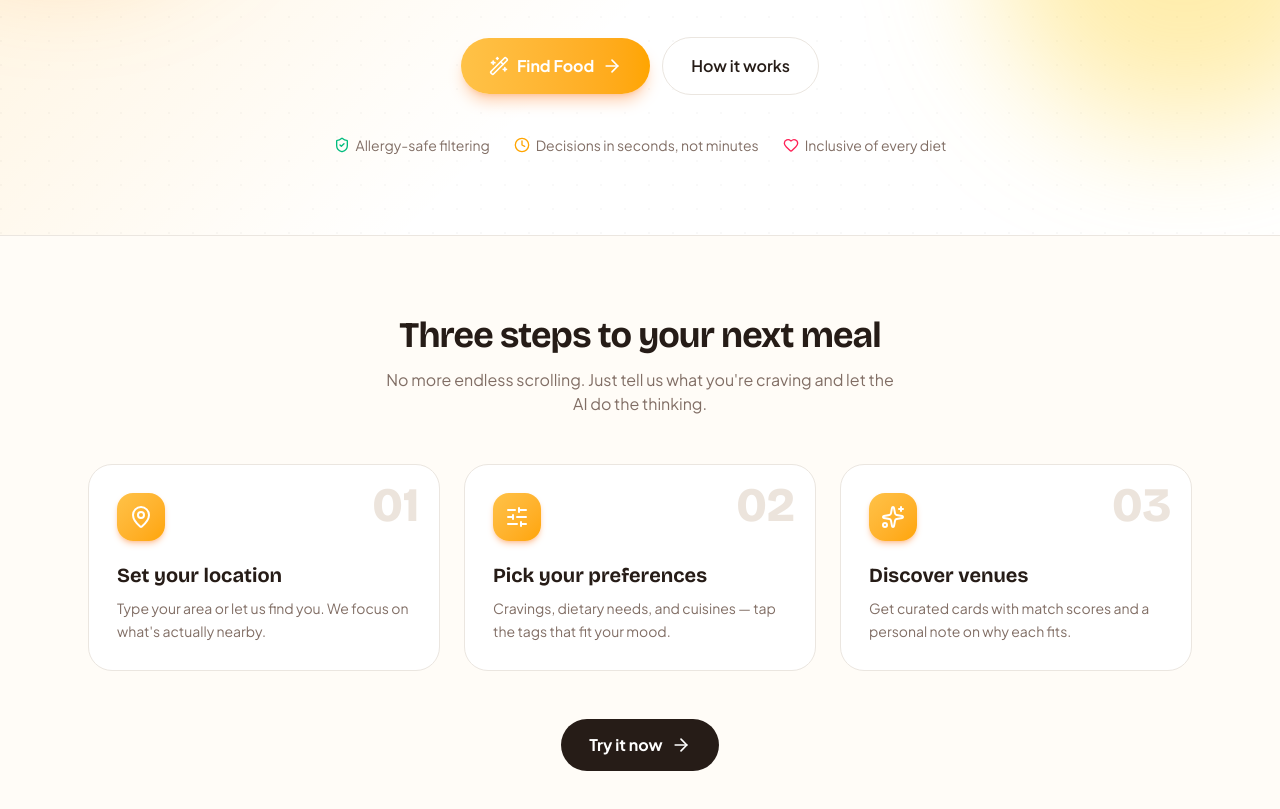
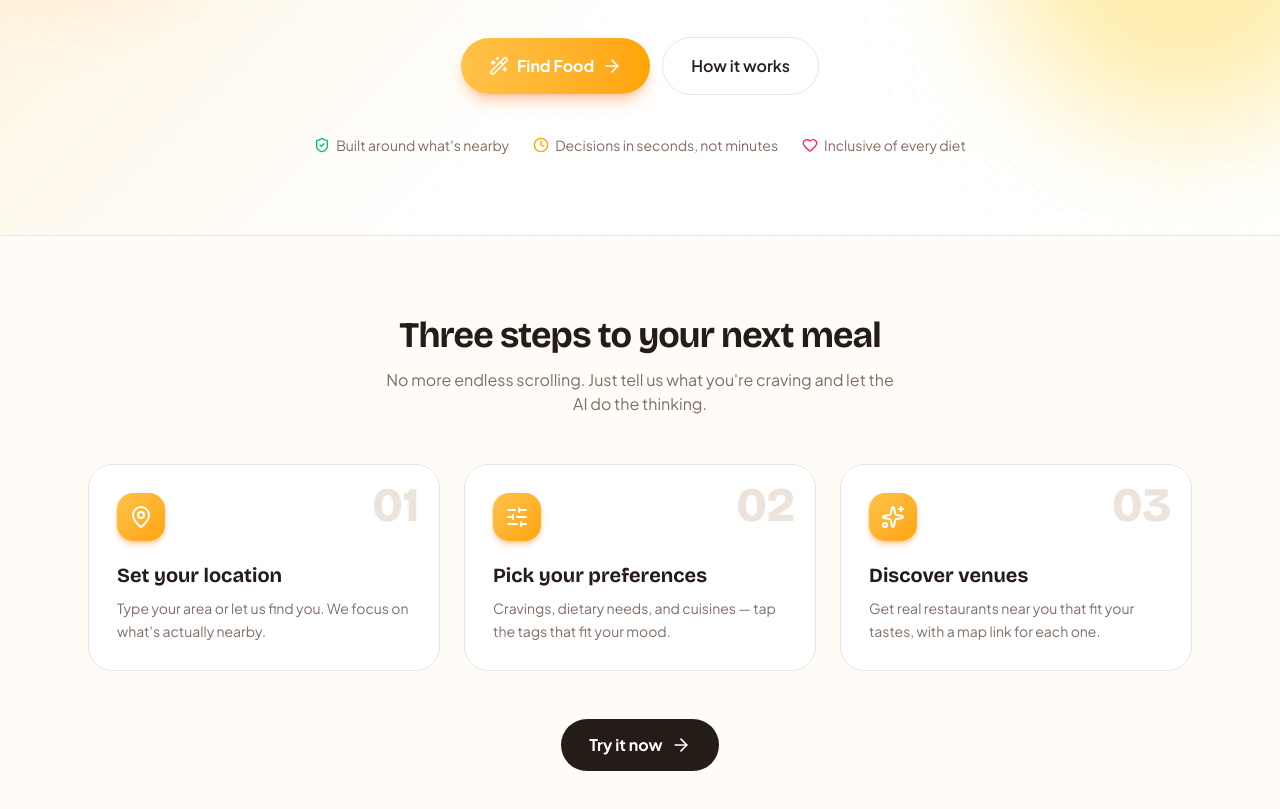
Before and after one commit to rzakir521-boop/FlavourFindDevelopment, a Next.js app: page / in a window 1280 px wide. Shown: the part 481-1290 px from the top of the page. Built offline with nearby package versions, Linux system fonts and the light colour scheme.

Commit message:
Update page.jsx

```diff
--- a/src/app/page.jsx
+++ b/src/app/page.jsx
@@ -61,7 +61,7 @@ export default function Home() {
             <div className="mt-10 flex flex-wrap items-center justify-center gap-x-6 gap-y-2 text-sm text-muted-foreground">
               <span className="inline-flex items-center gap-1.5">
                 <ShieldCheck className="h-4 w-4 text-emerald-500" />
-                Allergy-safe filtering
+                Built around what&apos;s nearby
               </span>
               <span className="inline-flex items-center gap-1.5">
                 <Clock className="h-4 w-4 text-[#FFA500]" />
@@ -105,7 +105,7 @@ export default function Home() {
                 icon: Sparkles,
                 step: "03",
                 title: "Discover venues",
-                desc: "Get curated cards with match scores and a personal note on why each fits.",
+                desc: "Get real restaurants near you that fit your tastes, with a map link for each one.",
               },
             ].map((s, i) => (
               <Reveal key={s.step} delay={i * 100}>
```
